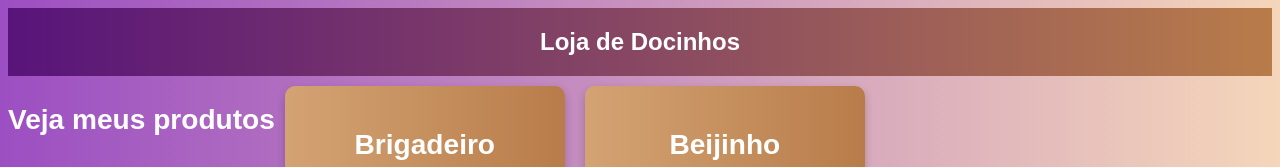
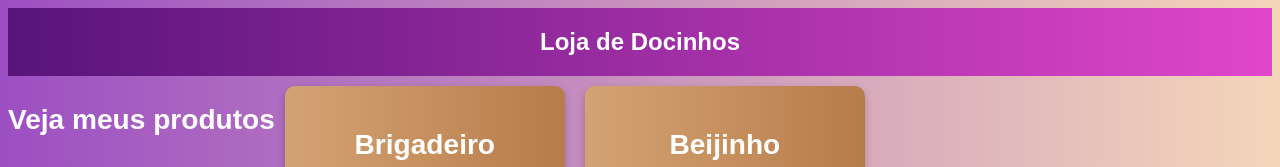
Before and after one commit to bolameiameiameia/teste_de_gradiente, a plain HTML site: page index.html in a window 1280 px wide. Shown: the top 167 px of the page. Drawn offline with Linux system fonts and the light colour scheme.

Commit message:
Update index.html

```diff
--- a/index.html
+++ b/index.html
@@ -16,7 +16,7 @@
      }
 
     header {
-            background: linear-gradient(to right, #58147a, #b87c4a);
+            background: linear-gradient(to right, #58147a, #e046cc);
             padding: 20px;
             text-align: center;
             font-size: 24px;
```
